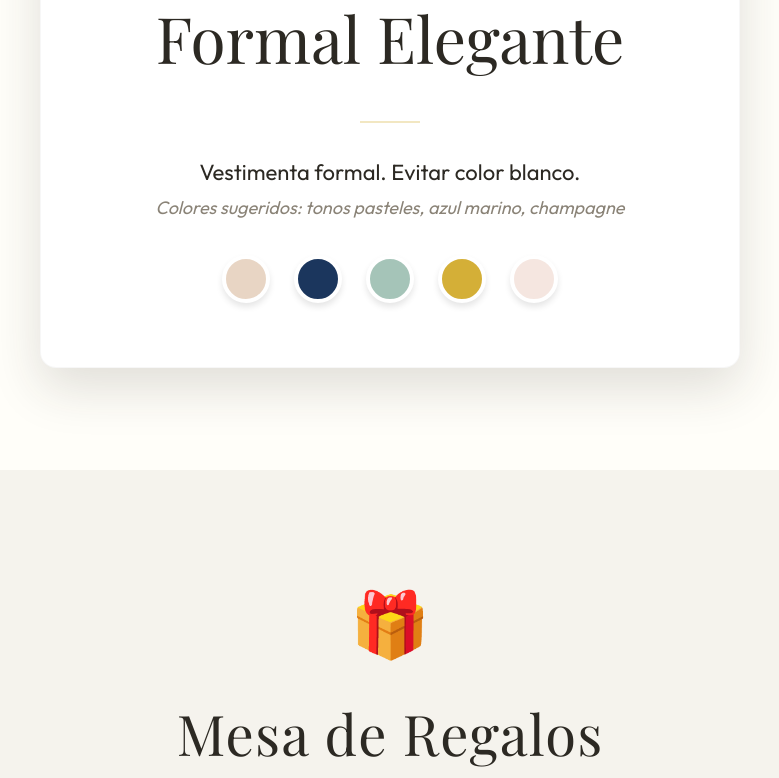
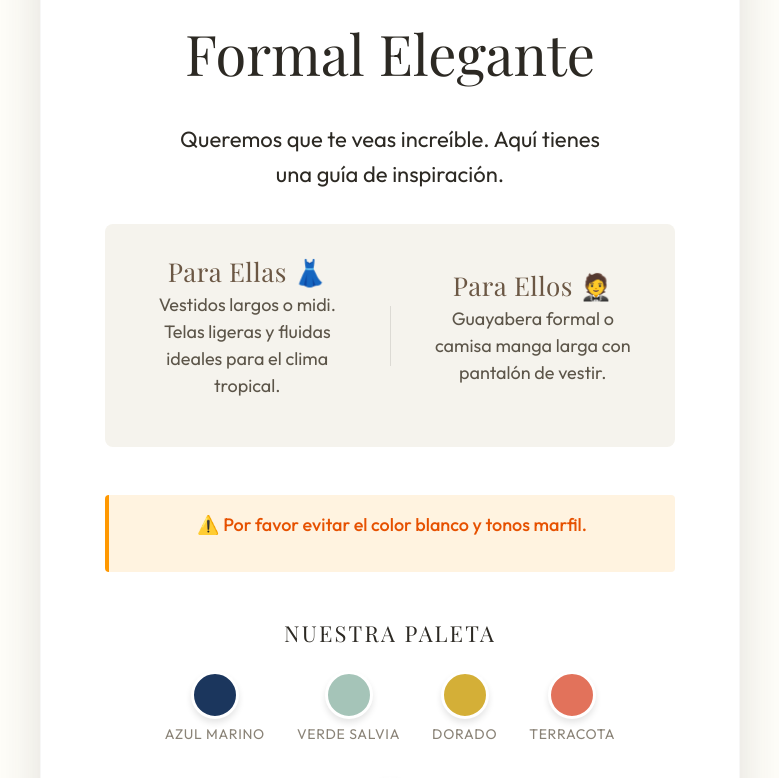
Before and after one commit to scaongithub/paolaycarlo, a Next.js app: page /es in a window 1280 px wide. Shown: the part 5494-6272 px from the top of the page, without its empty margins (250-1029 px from the left). Built offline with nearby package versions, Linux system fonts and the light colour scheme; a web font is replaced by a local one.

Commit message:
feat: Add DressCode component and multilingual wedding content for English, Spanish, and Italian.

```diff
--- a/components/DressCode/DressCode.module.css
+++ b/components/DressCode/DressCode.module.css
@@ -49,47 +49,90 @@
     margin-bottom: var(--space-xs);
     text-transform: uppercase;
     letter-spacing: 0.1em;
-    font-size: var(--text-base);
 }
 
 .dressCodeType {
     font-family: var(--font-serif);
-    font-size: var(--text-4xl);
+    font-size: var(--text-3xl);
     color: var(--color-text);
-    margin-bottom: var(--space-md);
+    margin-bottom: var(--space-lg);
     font-weight: 400;
-}
-
-.divider {
-    width: 60px;
-    height: 2px;
-    background: var(--color-secondary);
-    margin: var(--space-xl) auto;
-    opacity: 0.3;
 }
 
 .dressCodeDesc {
     font-size: var(--text-lg);
     color: var(--color-text);
-    margin-bottom: var(--space-xs);
+    margin-bottom: var(--space-xl);
     line-height: 1.6;
+    max-width: 80%;
+    margin-left: auto;
+    margin-right: auto;
 }
 
-.dressCodeColors {
+.genderSection {
+    display: flex;
+    flex-direction: column;
+    gap: var(--space-xl);
+    margin-bottom: var(--space-2xl);
+    background: var(--color-bg-alt);
+    padding: var(--space-xl);
+    border-radius: var(--radius-md);
+}
+
+.genderBlock {
+    flex: 1;
+}
+
+.genderTitle {
+    font-family: var(--font-serif);
+    font-size: var(--text-xl);
+    color: var(--color-primary-dark);
+    margin-bottom: var(--space-xs);
+}
+
+.genderDesc {
     font-size: var(--text-base);
-    color: var(--color-text-muted);
-    font-style: italic;
-    margin-bottom: var(--space-xl);
+    color: var(--color-text-light);
+    line-height: 1.5;
+}
+
+.divider {
+    height: 1px;
+    background: rgba(0, 0, 0, 0.1);
+    width: 100%;
+}
+
+.warningBox {
+    background: #fff3e0;
+    border-left: 4px solid var(--color-warning, #ff9800);
+    padding: var(--space-md);
+    margin-bottom: var(--space-2xl);
+    border-radius: 4px;
+    font-weight: 500;
+    color: #e65100;
+}
+
+.paletteTitle {
+    font-family: var(--font-serif);
+    font-size: var(--text-lg);
+    color: var(--color-text);
+    margin-bottom: var(--space-lg);
+    text-transform: uppercase;
+    letter-spacing: 0.1em;
 }
 
 .colorSwatches {
     display: flex;
     justify-content: center;
-    gap: var(--space-lg);
+    gap: var(--space-xl);
     flex-wrap: wrap;
 }
 
 .swatchWrapper {
+    display: flex;
+    flex-direction: column;
+    align-items: center;
+    gap: var(--space-xs);
     transition: transform var(--transition-fast);
 }
 
@@ -102,6 +145,26 @@
     height: 48px;
     border-radius: 50%;
     box-shadow: 0 4px 6px rgba(0, 0, 0, 0.1);
-    border: 4px solid #fff;
-    cursor: help;
+    border: 3px solid #fff;
+    cursor: default;
 }
+
+.swatchName {
+    font-size: var(--text-xs);
+    color: var(--color-text-muted);
+    text-transform: uppercase;
+    letter-spacing: 0.05em;
+}
+
+@media (min-width: 768px) {
+    .genderSection {
+        flex-direction: row;
+        align-items: center;
+    }
+
+    .divider {
+        width: 1px;
+        height: 60px;
+        background: rgba(0, 0, 0, 0.1);
+    }
+}
--- a/components/DressCode/DressCode.tsx
+++ b/components/DressCode/DressCode.tsx
@@ -9,11 +9,11 @@ export default function DressCode() {
     const { ref, isVisible } = useScrollReveal();
 
     const colorSwatches = [
-        { color: '#E8D5C4', name: 'Champagne' },
         { color: '#1B365D', name: 'Navy' },
         { color: '#A5C4B8', name: 'Sage' },
         { color: '#D4AF37', name: 'Gold' },
-        { color: '#F5E6E0', name: 'Blush' },
+        { color: '#E2725B', name: 'Terracotta' },
+        { color: '#7895A2', name: 'dustyBlue' },
     ];
 
     return (
@@ -23,21 +23,33 @@ export default function DressCode() {
                     <div className={styles.dressCodeIcon}>👔</div>
                     <h2 className={styles.dressCodeTitle}>{t('title')}</h2>
                     <p className={styles.dressCodeType}>{t('formal')}</p>
-                    <div className={styles.divider}></div>
                     <p className={styles.dressCodeDesc}>{t('description')}</p>
-                    <p className={styles.dressCodeColors}>{t('colors')}</p>
 
+                    <div className={styles.genderSection}>
+                        <div className={styles.genderBlock}>
+                            <h3 className={styles.genderTitle}>{t('women')} 👗</h3>
+                            <p className={styles.genderDesc}>{t('womenDesc')}</p>
+                        </div>
+                        <div className={styles.divider}></div>
+                        <div className={styles.genderBlock}>
+                            <h3 className={styles.genderTitle}>{t('men')} 🤵</h3>
+                            <p className={styles.genderDesc}>{t('menDesc')}</p>
+                        </div>
+                    </div>
+
+                    <div className={styles.warningBox}>
+                        <p>{t('avoidWhite')}</p>
+                    </div>
+
+                    <h3 className={styles.paletteTitle}>{t('paletteTitle')}</h3>
                     <div className={styles.colorSwatches}>
                         {colorSwatches.map((swatch, index) => (
-                            <div
-                                key={index}
-                                className={styles.swatchWrapper}
-                                title={swatch.name}
-                            >
+                            <div key={index} className={styles.swatchWrapper}>
                                 <div
                                     className={styles.swatch}
                                     style={{ backgroundColor: swatch.color }}
                                 ></div>
+                                <span className={styles.swatchName}>{t(`colors.${swatch.name.toLowerCase()}` as any)}</span>
                             </div>
                         ))}
                     </div>
--- a/messages/en.json
+++ b/messages/en.json
@@ -83,8 +83,20 @@
     "dressCode": {
         "title": "Dress Code",
         "formal": "Formal Elegant",
-        "description": "Formal attire. Please avoid white.",
-        "colors": "Suggested colors: pastel tones, navy blue, champagne"
+        "description": "We want you to look amazing. Here is an inspiration guide.",
+        "women": "For Her",
+        "womenDesc": "Long or midi dresses. Light, fluid fabrics ideal for tropical weather.",
+        "men": "For Him",
+        "menDesc": "Formal Guayabera or long-sleeve dress shirt with dress trousers.",
+        "avoidWhite": "⚠️ Please avoid white and ivory colors.",
+        "paletteTitle": "Our Palette",
+        "colors": {
+            "navy": "Navy Blue",
+            "sage": "Sage Green",
+            "gold": "Gold",
+            "terracotta": "Terracotta",
+            "dustyBlue": "Dusty Blue"
+        }
     },
     "gifts": {
         "title": "Registry",
--- a/messages/es.json
+++ b/messages/es.json
@@ -83,8 +83,20 @@
     "dressCode": {
         "title": "Código de Vestimenta",
         "formal": "Formal Elegante",
-        "description": "Vestimenta formal. Evitar color blanco.",
-        "colors": "Colores sugeridos: tonos pasteles, azul marino, champagne"
+        "description": "Queremos que te veas increíble. Aquí tienes una guía de inspiración.",
+        "women": "Para Ellas",
+        "womenDesc": "Vestidos largos o midi. Telas ligeras y fluidas ideales para el clima tropical.",
+        "men": "Para Ellos",
+        "menDesc": "Guayabera formal o camisa manga larga con pantalón de vestir.",
+        "avoidWhite": "⚠️ Por favor evitar el color blanco y tonos marfil.",
+        "paletteTitle": "Nuestra Paleta",
+        "colors": {
+            "navy": "Azul Marino",
+            "sage": "Verde Salvia",
+            "gold": "Dorado",
+            "terracotta": "Terracota",
+            "dustyBlue": "Azul Empolvado"
+        }
     },
     "gifts": {
         "title": "Mesa de Regalos",
--- a/messages/it.json
+++ b/messages/it.json
@@ -82,9 +82,21 @@
     },
     "dressCode": {
         "title": "Dress Code",
-        "formal": "Elegante Formale",
-        "description": "Abbigliamento formale. Evitare il colore bianco.",
-        "colors": "Colori suggeriti: toni pastello, blu navy, champagne"
+        "formal": "Formale Elegante",
+        "description": "Vogliamo vedervi splendere. Ecco una guida per ispirarvi.",
+        "women": "Per Lei",
+        "womenDesc": "Abiti lunghi o midi. Tessuti leggeri e fluidi ideali per il clima tropicale.",
+        "men": "Per Lui",
+        "menDesc": "Guayabera formale o camicia a maniche lunghe con pantaloni eleganti.",
+        "avoidWhite": "⚠️ Si prega di evitare il bianco e l'avorio.",
+        "paletteTitle": "La Nostra Palette",
+        "colors": {
+            "navy": "Blu Navy",
+            "sage": "Verde Salvia",
+            "gold": "Oro",
+            "terracotta": "Terracotta",
+            "dustyBlue": "Carta da Zucchero"
+        }
     },
     "gifts": {
         "title": "Lista Nozze",
```
